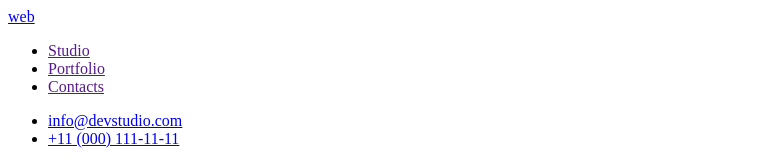
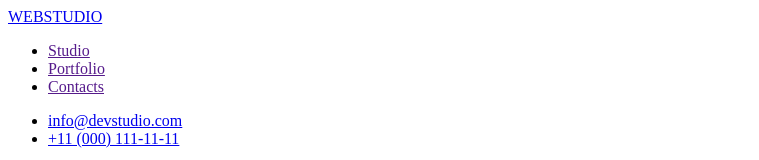
Before and after one commit to NataliiaYa/goit-markup-hw-01, a plain HTML site: page index.html in a window 1280 px wide. Shown: the top 160 px of the page, without its empty margins (0-759 px from the left). Drawn offline with Linux system fonts and the light colour scheme.

Commit message:
Update index.html

```diff
--- a/index.html
+++ b/index.html
@@ -5,12 +5,12 @@
     <meta charset="UTF-8">
     <meta http-equiv="X-UA-Compatible" content="IE=edge">
     <meta name="viewport" content="width=device-width, initial-scale=1.0">
-    <title>Document</title>
+    <title>WEBSTUDIO</title>
 </head>
 <body>
     <header class="">
         <nav>
-            <a href="/index.html">web</a>
+            <a href="/index.html">WEBSTUDIO</a>
         <ul class="">
             <li><a href="">Studio</a></li>
             <li><a href="">Portfolio</a></li>
```
